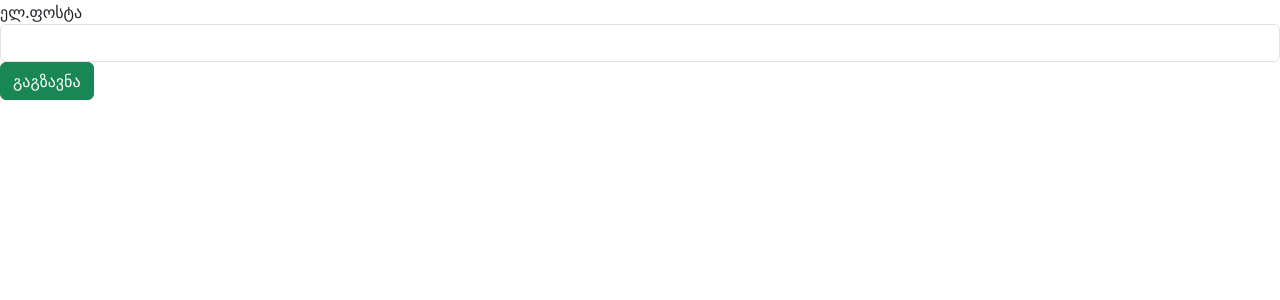
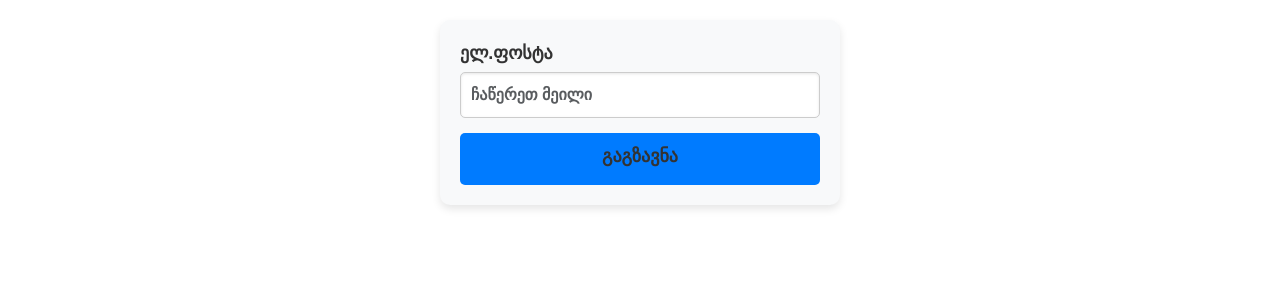
Before and after one commit to SANDRICKSON/vefxisyaosani, a Flask app: page /forgot_password in a window 1280 px wide. Shown: the part 92-392 px from the top of the page. Run offline with Flask 3, Linux system fonts and the light colour scheme; some web fonts are replaced.

Commit message:
Update forgot_password.html

```diff
--- a/templates/forgot_password.html
+++ b/templates/forgot_password.html
@@ -1,12 +1,74 @@
 {% extends "base.html" %}
 
 {% block content %}
-<form method="POST">
+<form method="POST" class="form-container">
     {{ form.hidden_tag() }}
-    <label>{{ form.email.label }}</label>
-    {{ form.email(class="form-control") }}
-    {{ form.submit(class="btn btn-success") }}
+
+    <div class="form-group">
+        <label for="{{ form.email.id }}">{{ form.email.label }}</label>
+        {{ form.email(class="form-control", placeholder="ჩაწერეთ მეილი") }}
+    </div>
+
+    <button type="submit" class="btn btn-primary">{{ form.submit.label }}</button>
 </form>
+
+<style>
+    /* საერთო კონტეინერის სტილი */
+    .form-container {
+        max-width: 400px;
+        margin: 20px auto;
+        padding: 20px;
+        background: #f8f9fa;
+        border-radius: 10px;
+        box-shadow: 0px 4px 8px rgba(0, 0, 0, 0.1);
+    }
+
+    /* ტექსტური ველები და ღილაკები */
+    .form-control, .btn-primary, label {
+        font-family: "BPG Classic Medium", sans-serif;
+        font-weight: bold;
+    }
+
+    /* ლეიბლის სტილი */
+    label {
+        font-size: 18px;
+        color: #333;
+        display: block;
+        margin-bottom: 5px;
+    }
+
+    /* ველის სტილი */
+    .form-control {
+        width: 100%;
+        padding: 10px;
+        border: 1px solid #ccc;
+        border-radius: 5px;
+        font-size: 16px;
+        box-shadow: inset 0 1px 3px rgba(0, 0, 0, 0.1);
+    }
+
+    /* ღილაკის სტილი */
+    .btn-primary {
+        width: 100%;
+        background-color: #007bff;
+        color: white;
+        padding: 10px;
+        border: none;
+        border-radius: 5px;
+        font-size: 16px;
+        cursor: pointer;
+        transition: background-color 0.3s ease;
+    }
+
+    .btn-primary:hover {
+        background-color: #0056b3;
+    }
+
+    /* დამატებითი ეფექტები */
+    .form-group {
+        margin-bottom: 15px;
+    }
+</style>
 
 
 {% endblock %}
```
